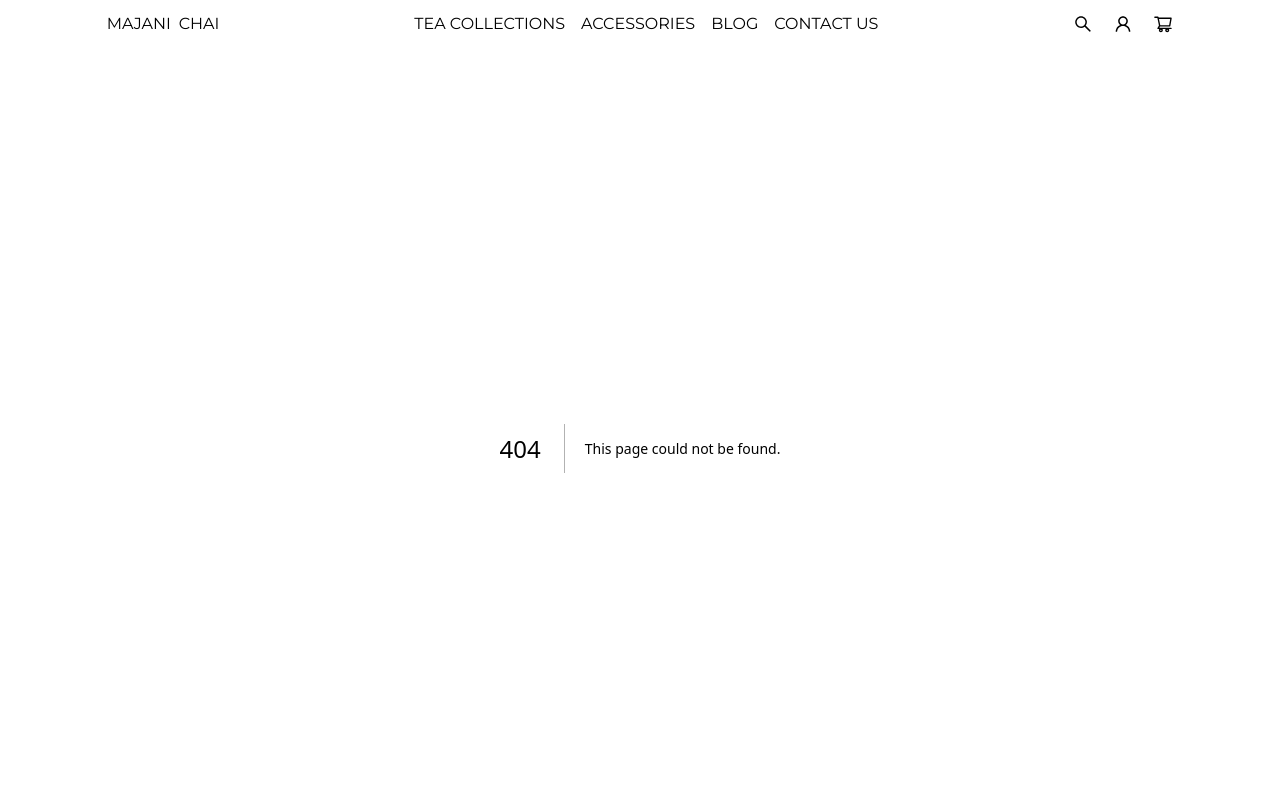
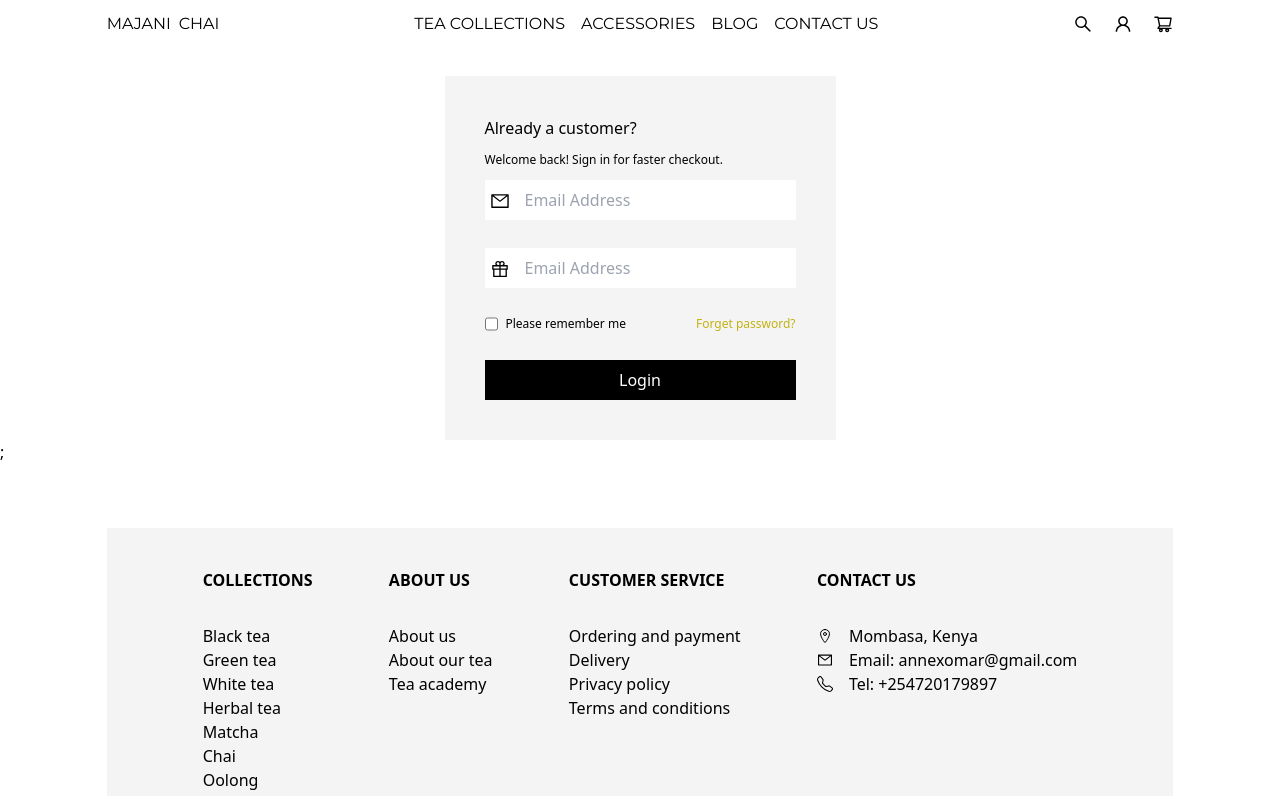
Before and after one commit to GravityNulled/Tea, a Next.js app: page /account/login in a window 1280 px wide. Before the commit this address had no page. Shown: the top 796 px of the page. Built offline with nearby package versions, Linux system fonts and the light colour scheme; a web font is replaced by a local one.

Commit message:
feat: login

```diff
--- /dev/null
+++ b/pages/account/index.tsx
@@ -0,0 +1,7 @@
+import React from "react";
+
+const Index = () => {
+  return <div>Index</div>;
+};
+
+export default Index;
--- /dev/null
+++ b/pages/account/login.tsx
@@ -0,0 +1,59 @@
+import Button from "@/components/button";
+import { ChangeEvent, useState } from "react";
+import { AiOutlineMail, AiOutlineGift } from "react-icons/ai";
+const Login = () => {
+  const [email, setEmail] = useState<string>();
+  const [password, setPassword] = useState<string>();
+  const handleEmail = (e: ChangeEvent<HTMLInputElement>) => {
+    setEmail(e.target.value);
+  };
+  const handlePassword = (e: ChangeEvent<HTMLInputElement>) => {
+    setPassword(e.target.value);
+  };
+  return (
+    <section className="w-full mt-10 flex justify-center items-center">
+      <form className="flex flex-col bg-background_2 py-10 px-10">
+        <h1>Already a customer?</h1>
+        <p className="text-xs my-3">
+          Welcome back! Sign in for faster checkout.
+        </p>
+        <div className="flex flex-col gap-7">
+          <div className="relative">
+            <input
+              type="text"
+              placeholder="Email Address"
+              className="h-10 px-10 py-2 w-full"
+              onChange={(e) => handleEmail(e)}
+              value={email}
+            />
+            <div className="absolute top-[11px] left-[5px]">
+              <AiOutlineMail size={20} />
+            </div>
+          </div>
+          <div className="relative">
+            <input
+              type="password"
+              placeholder="Email Address"
+              onChange={(e) => handlePassword(e)}
+              className="h-10 px-10 py-2 w-full"
+              value={password}
+            />
+            <div className="absolute top-[11px] left-[5px]">
+              <AiOutlineGift size={20} />
+            </div>
+          </div>
+          <div className="flex justify-between">
+            <div className="flex gap-2">
+              <input type="checkbox" name="remember" id="remember" />
+              <p className="text-xs">Please remember me</p>
+            </div>
+            <p className="text-[#C3B212] text-xs">Forget password?</p>
+          </div>
+          <button className="bg-black text-white px-4 py-2"> Login</button>
+        </div>
+      </form>
+    </section>
+  );
+};
+
+export default Login;
--- /dev/null
+++ b/pages/account/register.tsx
@@ -0,0 +1,9 @@
+import React from 'react'
+
+const Register = () => {
+  return (
+    <div>Register</div>
+  )
+}
+
+export default Register
```
